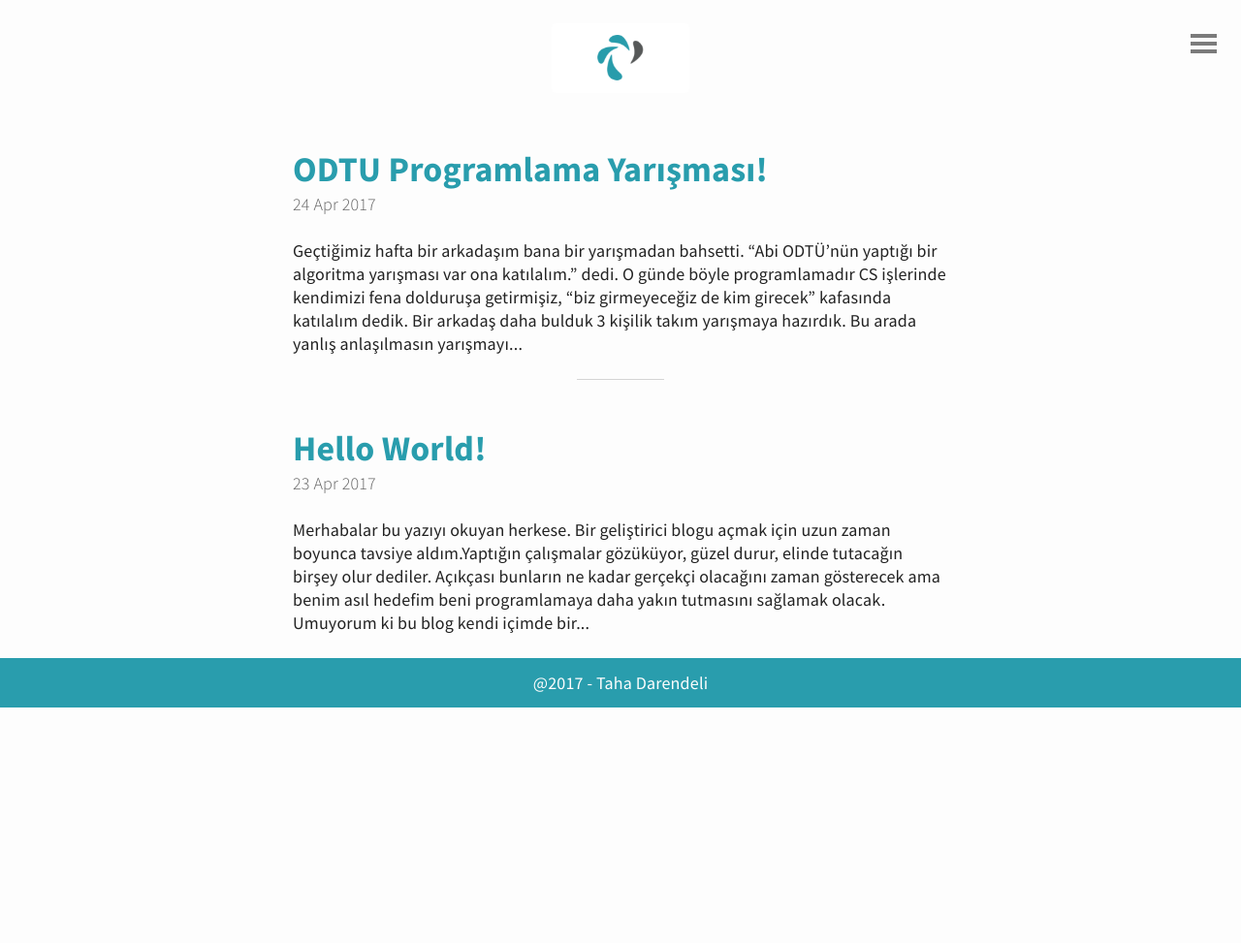
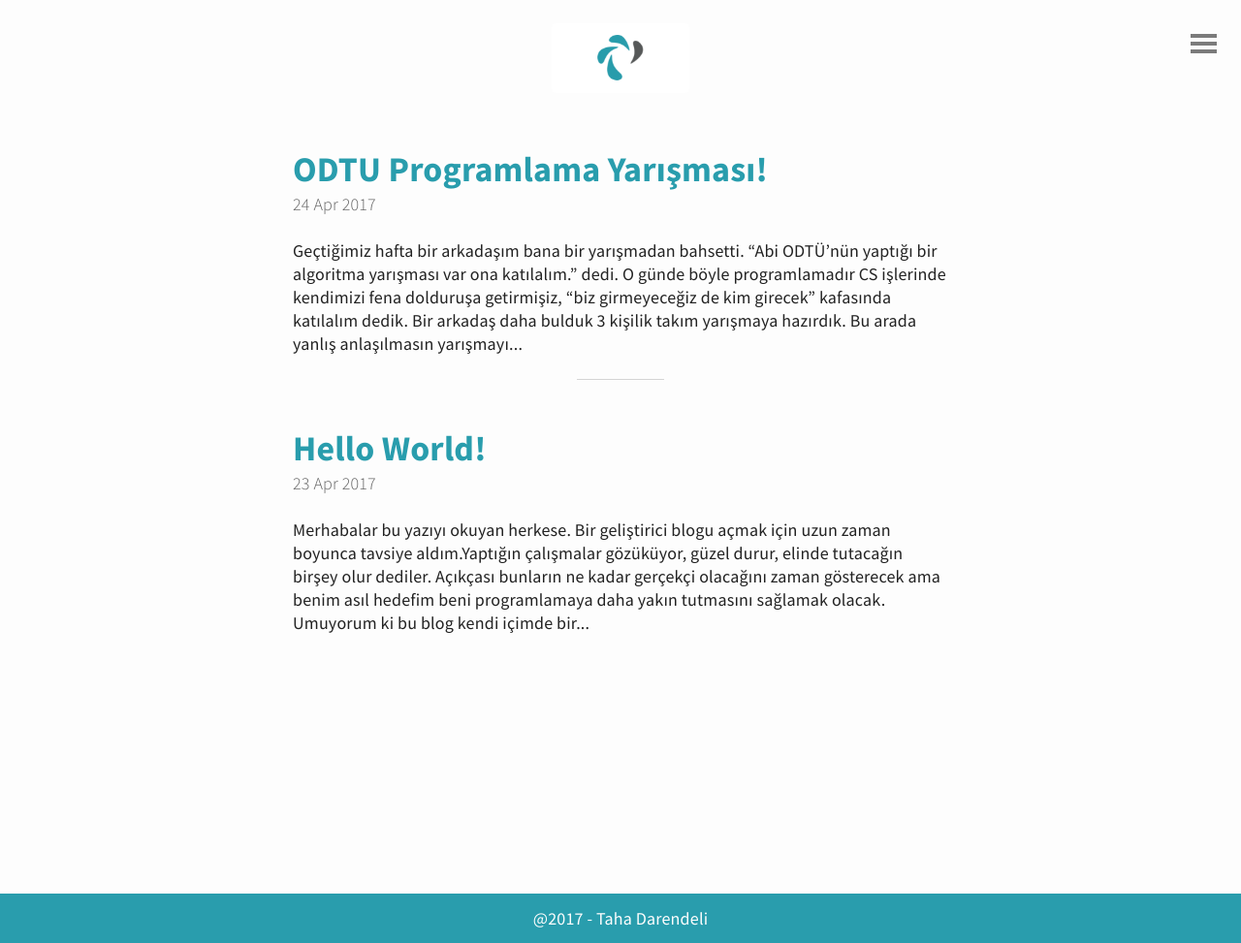
Before and after one commit to tahadarendeli/tahadarendeli.github.io, a Jekyll site: the page built from index.html, in a window 1280 px wide. Shown: the whole page at 97% size. Built offline with Jekyll 4.4.1, drawn with Linux system fonts in a browser that asks for light colours; the list of posts is cut into pages by our own code; before the commit the page ends 900 px from its top, so only the background shows below that.

Commit message:
Update layout.scss

```diff
--- a/_sass/layout.scss
+++ b/_sass/layout.scss
@@ -104,10 +104,8 @@
 /* Main content */
 
 .fixed {
-	display: block;
   position: absolute;
   width: 100%;
-	height: 900px;
   @media (min-width: 940px) {
     position: static;
   }
@@ -116,6 +114,7 @@
 #container {
 	margin:0 auto;
 	max-width: 730px;
+	height: 795px;
 	padding: 0 1.5rem;
 }
 
```
